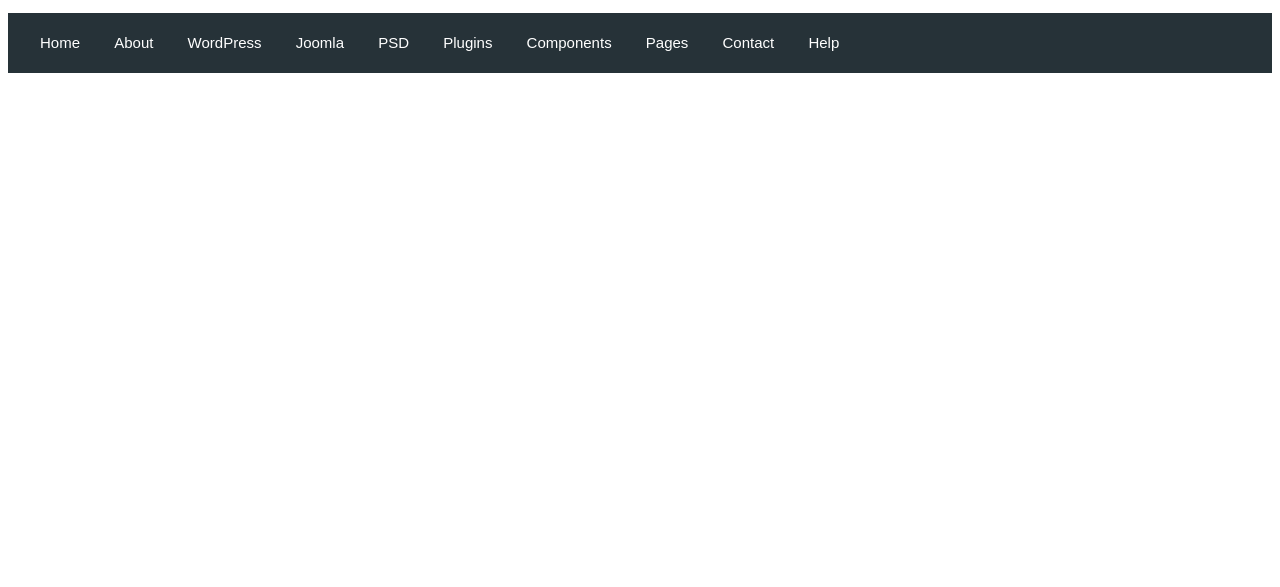
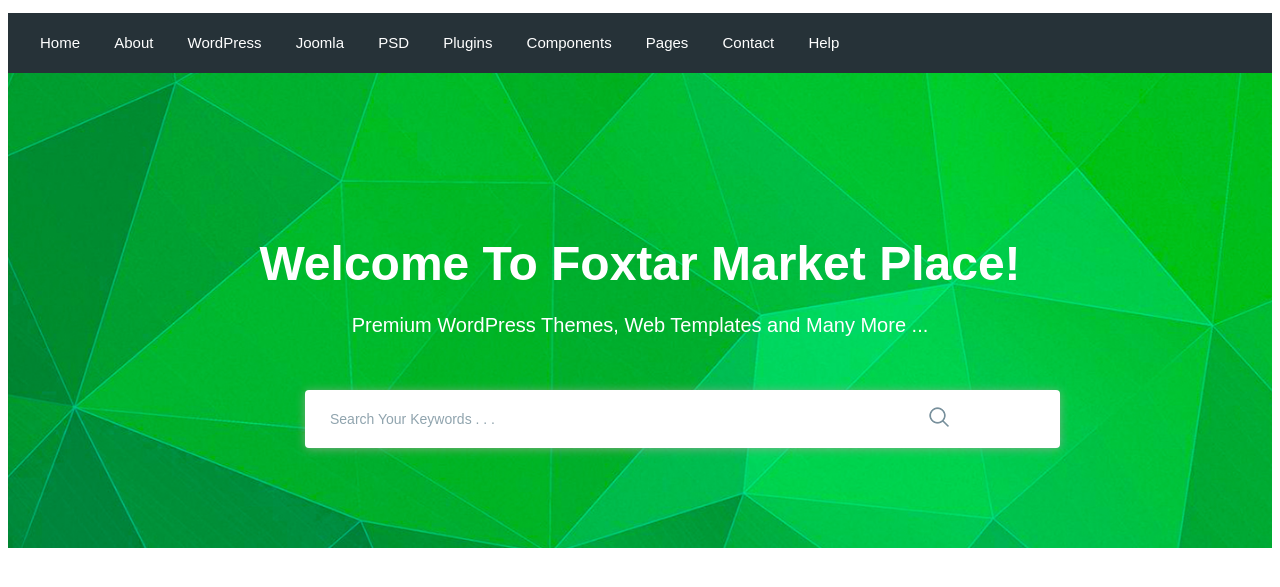
Before and after one commit to KartashovSergey/moderno, a website: page app/index.html in a window 1280 px wide. Shown: the part 85-672 px from the top of the page. Drawn offline with nearby package versions, Linux system fonts and the light colour scheme; files that its build step writes are made by us from their sources.

Commit message:
added search section

```diff
--- a/app/index.html
+++ b/app/index.html
@@ -99,6 +99,27 @@
         </div>
 
     </header>
+    <section class="search" style="background-image: url(images/search-bg.jpg);">
+        <div class="container">
+            <div class="search__inner">
+                <div class="search__inner-title">
+Welcome To Foxtar Market Place!
+                </div>
+                <div class="search__inner-text">
+Premium WordPress Themes, Web Templates and Many More ...
+                </div>
+                <div class="search__inner-form">
+                    <form>
+                      <input type="text" placeholder="Search Your Keywords . . ." required>
+                      <button type="submit">
+                          <img src="images/icons/search.png" alt="">
+                      </button>
+                    </form>
+                </div>
+            </div>
+        </div>
+
+    </section>
 
     <script src="https://ajax.googleapis.com/ajax/libs/jquery/3.4.1/jquery.min.js"></script>
     <script src="js/libs.min.js"></script>
--- a/app/scss/style.scss
+++ b/app/scss/style.scss
@@ -58,3 +58,61 @@
 
     }
 }
+
+.search{
+    background-image: no-repeat;
+    background-size: cover;
+    background-position: center;
+    min-width: 533px;
+}
+
+.search__inner{
+    padding: 155px 0px 100px;
+    color: #fff;
+    text-align: center;
+    &-title{
+        margin-bottom: 10px;
+        font-size: 48px;
+        font-weight: 700;
+        line-height: 72px;
+
+    }
+    &-text{
+        margin-bottom: 50px;
+        font-size: 20px;
+        font-weight: 500;
+        line-height: 30px;
+    }
+    &-form{
+        max-width: 670px;
+        margin: 0 auto;
+        position: relative;
+        input{
+            display: block;
+            width: 100%;
+            box-shadow: 0px 1px 10px 0px rgba(163, 172, 154, 0.75);
+            border-radius: 4px;
+            height: 56px;
+            border: none;
+            font-size: 14px;
+            font-weight: 500;
+            padding-left: 25px;
+            padding-right: 60px;
+            // outline: none;    для доступности сайта через клавиатуру
+            // &:focus{
+            //     border: 1px solid $green;
+            // }
+            &::placeholder{
+                color: #90a4ae;
+                font-weight: 500;
+            }
+        }
+        button{
+            position: absolute;
+            border: none;
+            background-color: transparent;
+            right: 20px;
+            top: 16px;
+        }
+    }
+}
```
Also changed, not shown: app/css/style.min.css, app/images/icons/search.png (added), app/images/icons/search.svg (added), app/images/search-bg.jpg (added).
